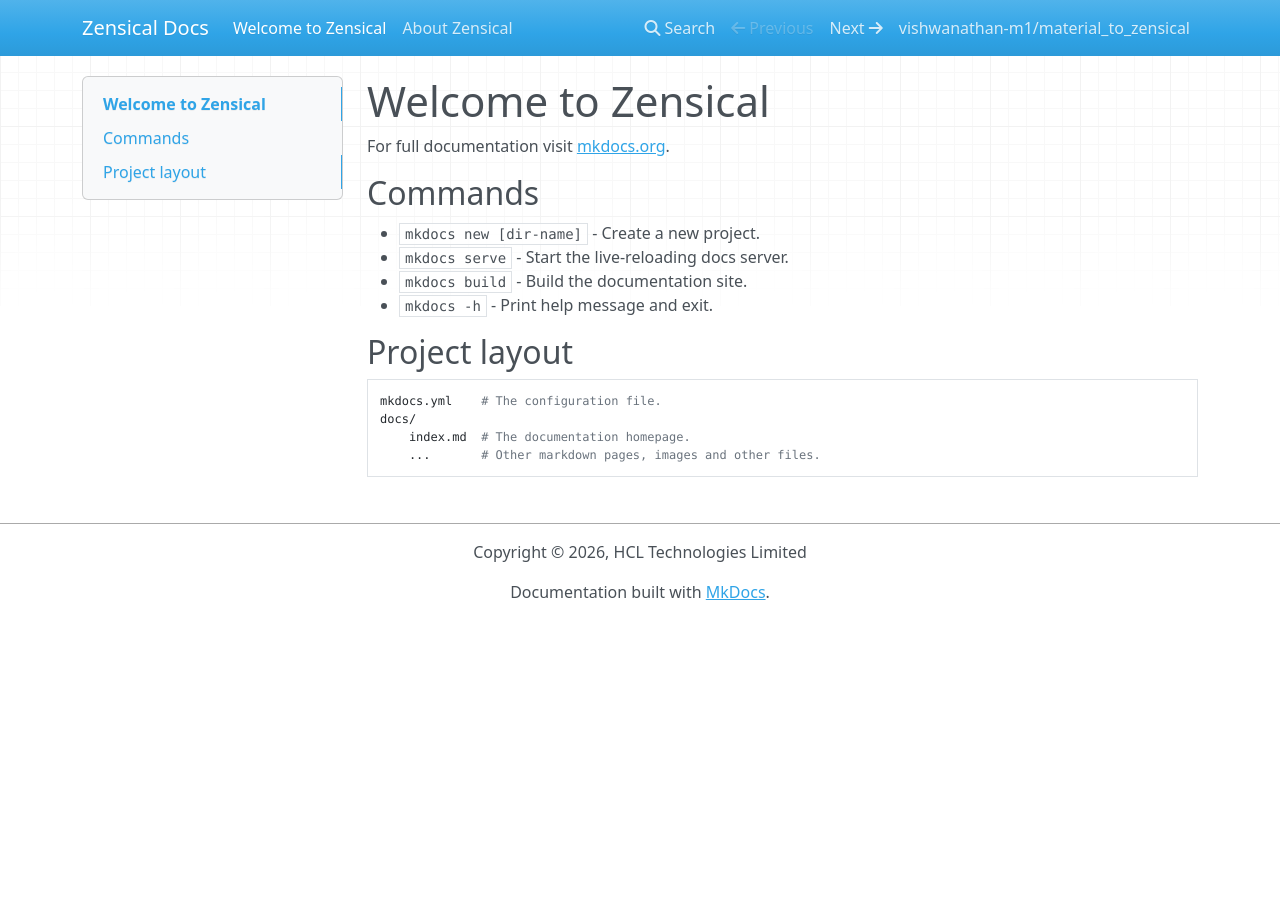
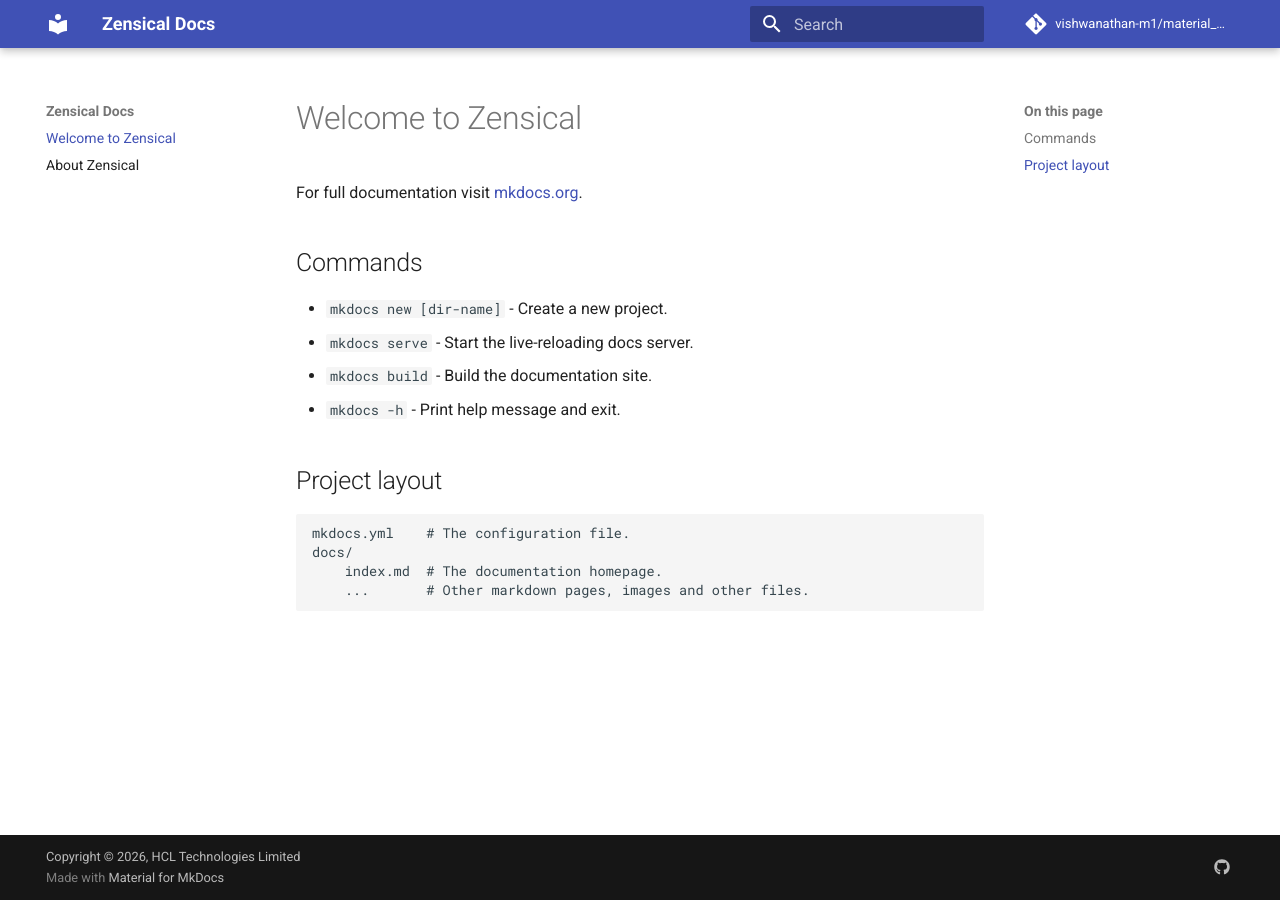
Before and after one commit to vishwanathan-m1/material_to_zensical, an MkDocs documentation site: the page built from source/index.md, in a window 1280 px wide. Built offline with MkDocs 1.6.1 and Material for MkDocs 9.7.7, drawn with Linux system fonts in a browser that asks for light colours; nearby versions of some CDN libraries; comment, search, counter and statistics services are not loaded; the version menu is left out.

Commit message:
Revert "Merge pull request #1 from vishwanathan-m1/apply_default_theme"
This reverts commit 06ed17bb961c05e229410f1788875b69baad2d57, reversing
changes made to dffe8141fbb10fb02622f3332fe2b778837c1c63.

```diff
--- a/mkdocs.yml
+++ b/mkdocs.yml
@@ -6,8 +6,8 @@
 use_directory_urls: false
 
 # Theme Configuration
-# theme:
-#   name: material
+theme:
+  name: material
 
 # Repository
 repo_url: https://github.com/vishwanathan-m1/material_to_zensical
```
